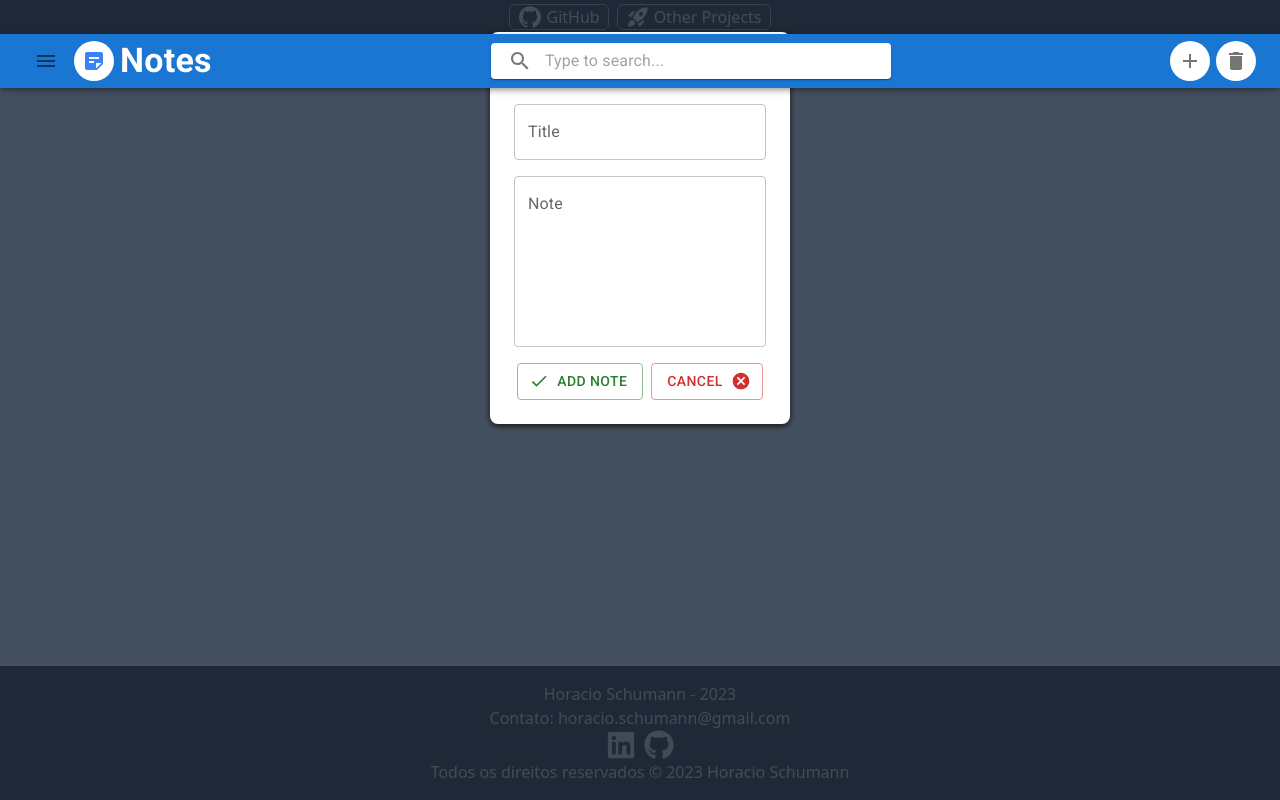
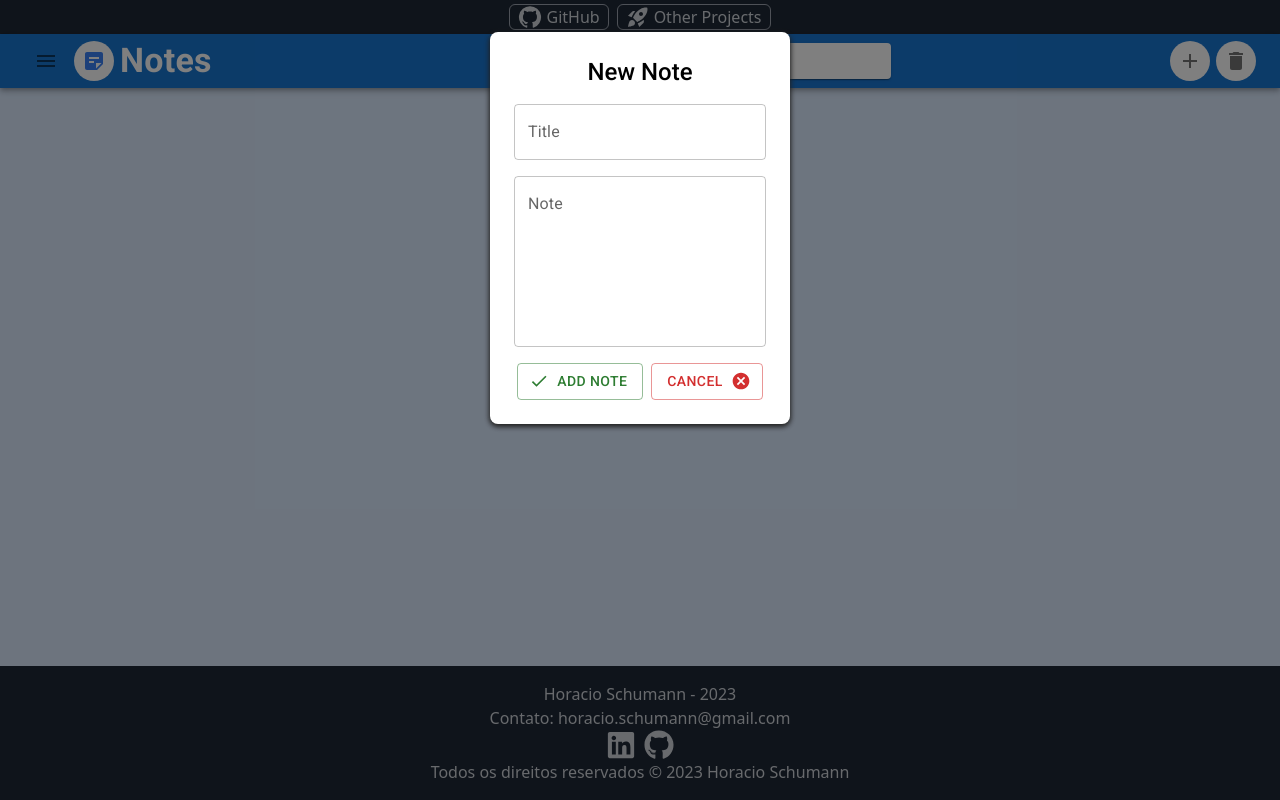
Before and after one commit to horaciosdev/react-notes, a React (Vite) app: page / in a window 1280 px wide. Both pictures are taken after a click on the button 1189 px from the left and 61 px from the top of the page. Built offline with nearby package versions, Linux system fonts and the light colour scheme.

Commit message:
update: notesApp updated to MUI

```diff
--- a/src/pages/NotesApp.tsx
+++ b/src/pages/NotesApp.tsx
@@ -4,6 +4,13 @@ import Note from "../components/Note";
 import { INote } from "../interfaces/INote";
 import NewNoteForm from "../components/NewNoteForm";
 import EditNoteForm from "../components/EditNoteForm";
+import {
+  Box,
+  ImageList,
+  ImageListItem,
+  Modal,
+  Typography,
+} from "@mui/material";
 
 function getRandomColor() {
   return "hsl(" + Math.random() * 360 + ", 100%, 90%)";
@@ -79,9 +86,10 @@ export default function NotesApp() {
   };
 
   const handleCancelNote = () => {
+    setOpenModal(false);
+    setEditingId(0);
     setTitle("");
     setText("");
-    setOpenModal(false);
   };
 
   const onEdit = (noteId: number) => {
@@ -110,8 +118,7 @@ export default function NotesApp() {
   }, [notes]);
 
   return (
-    <>
-      <main>
+    <Box>
       <TopBar
         search={search}
         setSearch={setSearch}
@@ -119,35 +126,97 @@ export default function NotesApp() {
         searchNotes={searchNotes}
         handleOpenModal={handleOpenModal}
       />
+
       {search && (
-          <div className="pb-2 border-b-2 border-gray-800 w-full flex flex-col justify-center items-center gap-2 flex-wrap">
-            <h1 className="text-2xl">Search Result:</h1>
-            <div className="flex justify-center items-center w-full bg-gray-100 p-4 rounded-xl shadow-md gap-4">
+        <Box
+          sx={{
+            display: "flex",
+            flexWrap: "wrap",
+            alignItems: "center",
+            justifyContent: "center",
+            p: "1rem",
+            pt: "1rem",
+            bgcolor: "lightgray",
+          }}
+        >
+          <Typography variant="h4" sx={{ textAlign: "center", mb: "1rem" }}>
+            Search Result:
+          </Typography>
+          <ImageList
+            variant="masonry"
+            sx={{
+              columnCount: {
+                xs: "1 !important",
+                sm: "2 !important",
+                md: "3 !important",
+                lg: "4 !important",
+                xl: "5 !important",
+              },
+            }}
+            gap={8}
+          >
             {filteredNotes.map((note: INote) => (
+              <ImageListItem key={note.id}>
                 <Note
                   key={note.id}
                   note={note}
                   onDelete={() => onDeleteNote(note.id)}
                   onEdit={onEdit}
                 />
+              </ImageListItem>
             ))}
             {filteredNotes.length == 0 && <div>No Results</div>}
-            </div>
-          </div>
+          </ImageList>
+        </Box>
       )}
-        <div className="p-2 w-full flex justify-center items-start gap-4 flex-wrap">
+
+      <Box
+        sx={{
+          display: "flex",
+          flexWrap: "wrap",
+          alignItems: "center",
+          justifyContent: "center",
+          p: "1rem",
+          pt: "1rem",
+        }}
+      >
+        <ImageList
+          variant="masonry"
+          sx={{
+            columnCount: {
+              xs: "1 !important",
+              sm: "2 !important",
+              md: "3 !important",
+              lg: "4 !important",
+              xl: "5 !important",
+            },
+          }}
+          gap={8}
+        >
           {notes.map((note: INote) => (
+            <ImageListItem key={note.id}>
               <Note
-              key={note.id}
                 note={note}
                 onDelete={() => onDeleteNote(note.id)}
                 onEdit={onEdit}
               />
+            </ImageListItem>
           ))}
-        </div>
+        </ImageList>
+      </Box>
 
-        {creatingNewNote && (
-          <div className="z-10 fixed min-h-full min-w-full inset-0 bg-gray-800/[.8] flex justify-center items-start">
+      <Modal
+        open={creatingNewNote}
+        aria-labelledby="modal-modal-title"
+        aria-describedby="modal-modal-description"
+      >
+        <Box
+          sx={{
+            display: "flex",
+            justifyContent: "center",
+            alignItems: "center",
+          }}
+        >
           <NewNoteForm
             title={title}
             setTitle={setTitle}
@@ -156,11 +225,21 @@ export default function NotesApp() {
             handleCancelNote={handleCancelNote}
             addNewNote={addNewNote}
           />
-          </div>
-        )}
+        </Box>
+      </Modal>
 
-        {editingId != 0 && (
-          <div className="z-10 fixed min-h-full min-w-full inset-0 bg-gray-800/[.8] flex justify-center items-start">
+      <Modal
+        open={editingId != 0}
+        aria-labelledby="modal-modal-title"
+        aria-describedby="modal-modal-description"
+      >
+        <Box
+          sx={{
+            display: "flex",
+            justifyContent: "center",
+            alignItems: "center",
+          }}
+        >
           <EditNoteForm
             title={title}
             setTitle={setTitle}
@@ -169,9 +248,8 @@ export default function NotesApp() {
             handleCancelNote={handleCancelNote}
             saveNote={saveNote}
           />
-          </div>
-        )}
-      </main>
-    </>
+        </Box>
+      </Modal>
+    </Box>
   );
 }
```
Lines whose indentation alone changed are shown as unchanged.
